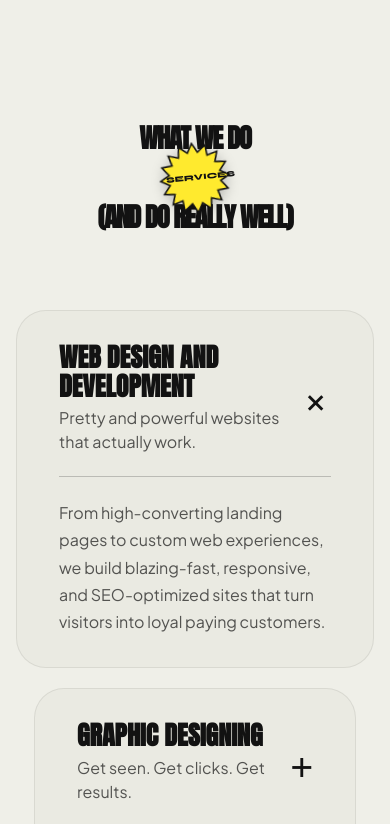
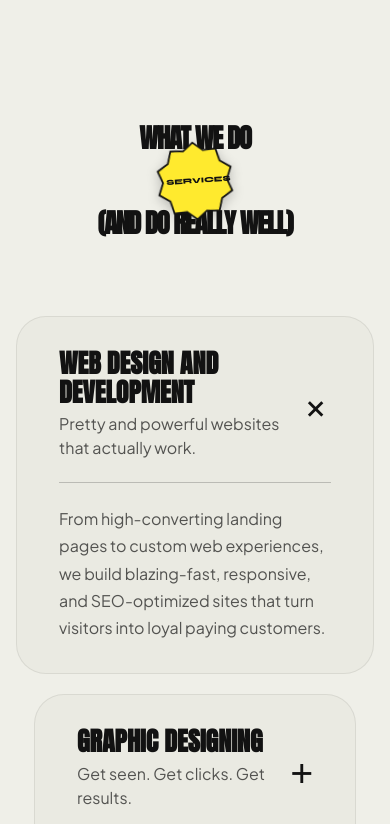
Before and after one commit to Shreya-3110/bendthetrend, a website built with Vite: page index.html in a window 390 px wide. Shown: the part 2180-3004 px from the top of the page. Built offline with nearby package versions, Linux system fonts and the light colour scheme; no server answers.

Commit message:
fix: update starburst SVG geometry and typography for complete text containment

```diff
--- a/index.html
+++ b/index.html
@@ -407,7 +407,7 @@
           <span>What we do</span>
           <div class="title-badge title-badge--starburst title-badge--rot-left">
             <svg class="starburst-svg" viewBox="0 0 100 100">
-              <polygon points="50,2 57,14.7 68.4,5.7 70,20.1 83.9,16.1 79.9,30 94.3,31.6 85.3,43 98,50 85.3,57 94.3,68.4 79.9,70 83.9,83.9 70,79.9 68.4,94.3 57,85.3 50,98 43,85.3 31.6,94.3 30,79.9 16.1,83.9 20.1,70 5.7,68.4 14.7,57 2,50 14.7,43 5.7,31.6 20.1,30 16.1,16.1 30,20.1 31.6,5.7 43,14.7" fill="#FFEA2E" stroke="#121212" stroke-width="2.2"/>
+              <polygon points="50,2 62.4,12 78.2,11.2 82.4,26.5 95.7,35.2 90,50 95.7,64.8 82.4,73.5 78.2,88.8 62.4,88 50,98 37.6,88 21.8,88.8 17.6,73.5 4.3,64.8 10,50 4.3,35.2 17.6,26.5 21.8,11.2 37.6,12" fill="#FFEA2E" stroke="#121212" stroke-width="2.2"/>
             </svg>
             <span class="badge-text">Services</span>
           </div>
@@ -484,7 +484,7 @@
           <span>Why we are</span>
           <div class="title-badge title-badge--starburst title-badge--rot-right">
             <svg class="starburst-svg" viewBox="0 0 100 100">
-              <polygon points="50,2 57,14.7 68.4,5.7 70,20.1 83.9,16.1 79.9,30 94.3,31.6 85.3,43 98,50 85.3,57 94.3,68.4 79.9,70 83.9,83.9 70,79.9 68.4,94.3 57,85.3 50,98 43,85.3 31.6,94.3 30,79.9 16.1,83.9 20.1,70 5.7,68.4 14.7,57 2,50 14.7,43 5.7,31.6 20.1,30 16.1,16.1 30,20.1 31.6,5.7 43,14.7" fill="#FFEA2E" stroke="#121212" stroke-width="2.2"/>
+              <polygon points="50,2 62.4,12 78.2,11.2 82.4,26.5 95.7,35.2 90,50 95.7,64.8 82.4,73.5 78.2,88.8 62.4,88 50,98 37.6,88 21.8,88.8 17.6,73.5 4.3,64.8 10,50 4.3,35.2 17.6,26.5 21.8,11.2 37.6,12" fill="#FFEA2E" stroke="#121212" stroke-width="2.2"/>
             </svg>
             <span class="badge-text">Benefits</span>
           </div>
@@ -579,7 +579,7 @@
           <span>Look what</span>
           <div class="title-badge title-badge--starburst title-badge--rot-left">
             <svg class="starburst-svg" viewBox="0 0 100 100">
-              <polygon points="50,2 57,14.7 68.4,5.7 70,20.1 83.9,16.1 79.9,30 94.3,31.6 85.3,43 98,50 85.3,57 94.3,68.4 79.9,70 83.9,83.9 70,79.9 68.4,94.3 57,85.3 50,98 43,85.3 31.6,94.3 30,79.9 16.1,83.9 20.1,70 5.7,68.4 14.7,57 2,50 14.7,43 5.7,31.6 20.1,30 16.1,16.1 30,20.1 31.6,5.7 43,14.7" fill="#FFEA2E" stroke="#121212" stroke-width="2.2"/>
+              <polygon points="50,2 62.4,12 78.2,11.2 82.4,26.5 95.7,35.2 90,50 95.7,64.8 82.4,73.5 78.2,88.8 62.4,88 50,98 37.6,88 21.8,88.8 17.6,73.5 4.3,64.8 10,50 4.3,35.2 17.6,26.5 21.8,11.2 37.6,12" fill="#FFEA2E" stroke="#121212" stroke-width="2.2"/>
             </svg>
             <span class="badge-text">Portfolio</span>
           </div>
@@ -839,7 +839,7 @@
           <span>Built different</span>
           <div class="title-badge title-badge--starburst title-badge--rot-left">
             <svg class="starburst-svg" viewBox="0 0 100 100">
-              <polygon points="50,2 57,14.7 68.4,5.7 70,20.1 83.9,16.1 79.9,30 94.3,31.6 85.3,43 98,50 85.3,57 94.3,68.4 79.9,70 83.9,83.9 70,79.9 68.4,94.3 57,85.3 50,98 43,85.3 31.6,94.3 30,79.9 16.1,83.9 20.1,70 5.7,68.4 14.7,57 2,50 14.7,43 5.7,31.6 20.1,30 16.1,16.1 30,20.1 31.6,5.7 43,14.7" fill="#FFEA2E" stroke="#121212" stroke-width="2.2"/>
+              <polygon points="50,2 62.4,12 78.2,11.2 82.4,26.5 95.7,35.2 90,50 95.7,64.8 82.4,73.5 78.2,88.8 62.4,88 50,98 37.6,88 21.8,88.8 17.6,73.5 4.3,64.8 10,50 4.3,35.2 17.6,26.5 21.8,11.2 37.6,12" fill="#FFEA2E" stroke="#121212" stroke-width="2.2"/>
             </svg>
             <span class="badge-text">Difference</span>
           </div>
@@ -1193,7 +1193,7 @@
           <span>You ask,</span>
           <div class="title-badge title-badge--starburst title-badge--rot-left">
             <svg class="starburst-svg" viewBox="0 0 100 100">
-              <polygon points="50,2 57,14.7 68.4,5.7 70,20.1 83.9,16.1 79.9,30 94.3,31.6 85.3,43 98,50 85.3,57 94.3,68.4 79.9,70 83.9,83.9 70,79.9 68.4,94.3 57,85.3 50,98 43,85.3 31.6,94.3 30,79.9 16.1,83.9 20.1,70 5.7,68.4 14.7,57 2,50 14.7,43 5.7,31.6 20.1,30 16.1,16.1 30,20.1 31.6,5.7 43,14.7" fill="#FFEA2E" stroke="#121212" stroke-width="2.2"/>
+              <polygon points="50,2 62.4,12 78.2,11.2 82.4,26.5 95.7,35.2 90,50 95.7,64.8 82.4,73.5 78.2,88.8 62.4,88 50,98 37.6,88 21.8,88.8 17.6,73.5 4.3,64.8 10,50 4.3,35.2 17.6,26.5 21.8,11.2 37.6,12" fill="#FFEA2E" stroke="#121212" stroke-width="2.2"/>
             </svg>
             <span class="badge-text">FAQs</span>
           </div>
--- a/style.css
+++ b/style.css
@@ -509,7 +509,7 @@ button {
   line-height: 1.0;
   letter-spacing: -1.2px;
   margin-bottom: 40px;
-  gap: clamp(65px, 8vw, 100px);
+  gap: clamp(72px, 8.5vw, 108px);
 }
 
 .section-heading--stacked span {
@@ -532,16 +532,16 @@ button {
 }
 
 .title-badge--starburst {
-  width: clamp(86px, 8.5vw, 108px);
-  height: clamp(86px, 8.5vw, 108px);
+  width: clamp(96px, 9.5vw, 120px);
+  height: clamp(96px, 9.5vw, 120px);
 }
 
 .title-badge--rot-left {
-  transform: translate(-50%, -50%) rotate(-6deg);
+  transform: translate(-50%, -50%) rotate(-4deg);
 }
 
 .title-badge--rot-right {
-  transform: translate(-50%, -50%) rotate(6deg);
+  transform: translate(-50%, -50%) rotate(4deg);
 }
 
 .title-badge--pill {
@@ -570,13 +570,13 @@ button {
   z-index: 10;
   font-family: var(--font-heading);
   font-weight: 900;
-  font-size: clamp(8.5px, 0.85vw, 10.5px);
+  font-size: clamp(8px, 0.8vw, 9.5px);
   text-transform: uppercase;
   color: #121212;
-  letter-spacing: 0.2px;
+  letter-spacing: 0.1px;
   text-align: center;
   white-space: nowrap;
-  max-width: 80%;
+  max-width: 72%;
   display: flex;
   align-items: center;
   justify-content: center;
@@ -2552,18 +2552,18 @@ button {
   .section-heading--stacked {
     font-size: clamp(26px, 6.8vw, 38px);
     line-height: 1.0;
-    gap: clamp(52px, 12vw, 72px);
+    gap: clamp(58px, 14vw, 76px);
     margin-bottom: 24px;
   }
 
   .title-badge--starburst {
-    width: 72px;
-    height: 72px;
+    width: 80px;
+    height: 80px;
   }
 
   .badge-text {
-    font-size: 8px;
-    letter-spacing: 0.15px;
+    font-size: 7.5px;
+    letter-spacing: 0.1px;
   }
 
   .quick-features__grid {
```
